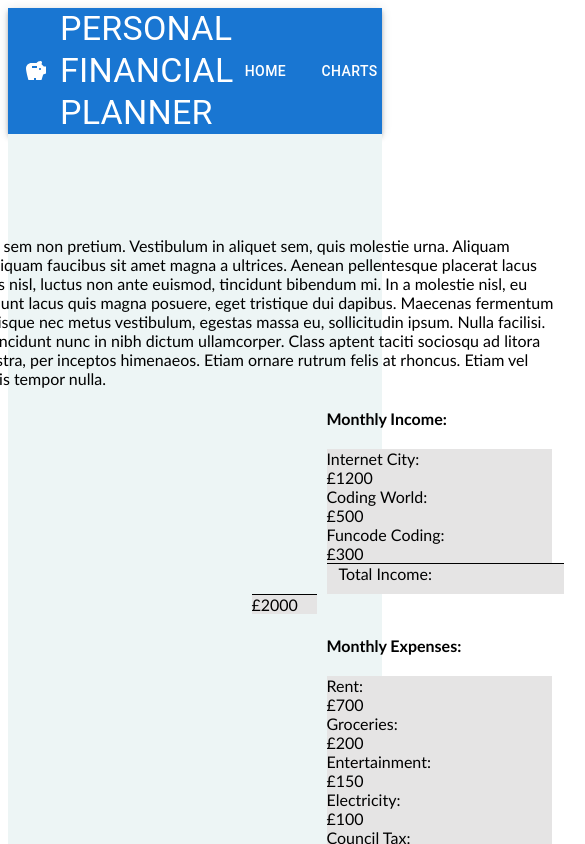
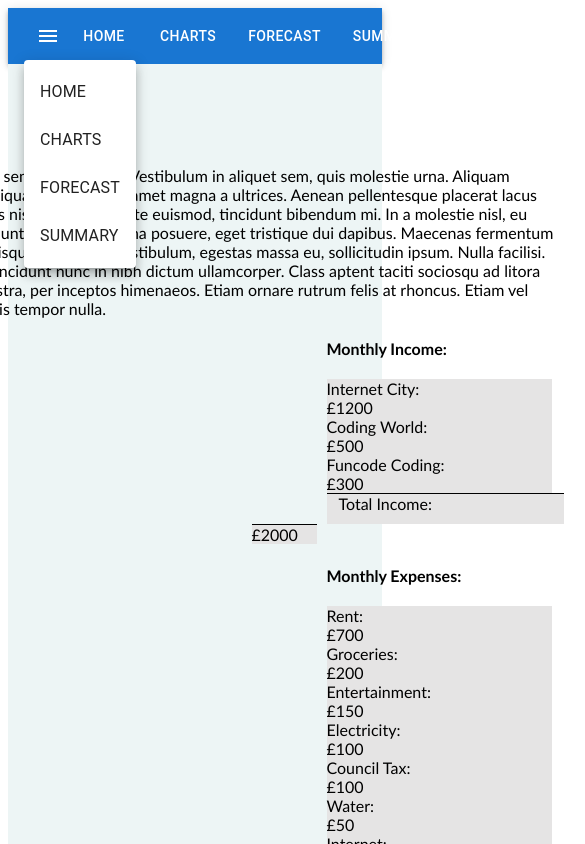
Before and after one commit to DavidBlueLamassu/personal-financial-planner, a React (Create React App) app: page /summary in a window 390 px wide. Both pictures are taken after a click on the button "account of current user". Shown: the top 844 px of the page, 585 px wide, since content can reach past the window. Built offline with nearby package versions, Linux system fonts and the light colour scheme.

Commit message:
Updated NAVBAR to make it responsive

```diff
--- a/src/components/NavBar.js
+++ b/src/components/NavBar.js
@@ -8,42 +8,86 @@
   Typography,
   Stack,
   Button,
-  // styled,
-  // Box,
+  Container,
+  Box,
+  MenuItem,
+  Menu,
 } from "@mui/material";
 import SavingsIcon from "@mui/icons-material/Savings";
-// import { TabList, TabPanel, TabContext } from "@mui/lab";
+import MenuIcon from "@mui/icons-material/Menu";
 
-// const useStyles = makeStyles({
-//   button: {
-//     "&.active": {
-//       background: "black",
-//     },
-//   },
-// });
+const pages = ["HOME", "CHARTS", "FORECAST", "SUMMARY"];
 
 function NavBar() {
-  // const [value, setValue] = React.useState("1");
-  // // still needs to change this...
-  // const handleChange = (event: React.SyntheticEvent, newValue: string) => {
-  //   setValue(newValue);
-  // };
+  const [anchorElNav, setAnchorElNav] = React.useState(null);
+
+  const handleOpenNavMenu = (event) => {
+    setAnchorElNav(event.currentTarget);
+  };
+  const handleCloseNavMenu = () => {
+    setAnchorElNav(null);
+  };
 
   return (
     <AppBar position="static">
-      <Toolbar>
-        <IconButton size="large" edge="start" color="inherit" aria-label="logo">
+      <Container maxWidth="xl">
+        <Toolbar disableGutters>
+          <IconButton
+            size="large"
+            edge="start"
+            color="inherit"
+            aria-label="logo"
+            sx={{ display: { xs: "none", md: "flex" }, mr: 1 }}
+          >
             <SavingsIcon />
           </IconButton>
+
+          <Box sx={{ flexGrow: 1, display: { xs: "flex", sm: "none" } }}>
+            <IconButton
+              size="large"
+              aria-label="account of current user"
+              aria-controls="menu-appbar"
+              aria-haspopup="true"
+              onClick={handleOpenNavMenu}
+              color="inherit"
+            >
+              <MenuIcon />
+            </IconButton>
+            <Menu
+              id="menu-appbar"
+              anchorEl={anchorElNav}
+              anchorOrigin={{
+                vertical: "bottom",
+                horizontal: "left",
+              }}
+              keepMounted
+              transformOrigin={{
+                vertical: "top",
+                horizontal: "left",
+              }}
+              open={Boolean(anchorElNav)}
+              onClose={handleCloseNavMenu}
+              sx={{
+                display: { xs: "block", md: "none" },
+              }}
+            >
+              {pages.map((page) => (
+                <MenuItem key={page} onClick={handleCloseNavMenu}>
+                  <Typography textAlign="center">{page}</Typography>
+                </MenuItem>
+              ))}
+            </Menu>
+          </Box>
+
           <Typography
             className="navTitle"
             variant="h4"
             component="div"
-          sx={{ flexGrow: 1 }}
+            sx={{ flexGrow: 1, display: { xs: "none", sm: "flex" } }}
           >
             PERSONAL FINANCIAL PLANNER
           </Typography>
-        <Stack direction="row" spacing={2}>
+          <Stack direction="row" spacing={2} sx={{ display: { sm: "flex" } }}>
             <Button color="inherit" component={NavLink} to="/">
               HOME
             </Button>
@@ -59,25 +103,179 @@
             <NavLink
               to="//form"
               className={({ isActive }) =>
-            isActive ? 'nav-link active' : 'nav-link'
+                isActive ? "nav-link active" : "nav-link"
               }
             >
-            Form
+              {/* Form */}
             </NavLink>
           </Stack>
         </Toolbar>
+      </Container>
     </AppBar>
-
-    // <AppBar position="static">
-    //   <TabContext value={value}>
-    //     <TabList onChange={handleChange} aria-label="lab API tabs example">
-    //       <Tab label="Item One" value="1" />
-    //       <Tab label="Item Two" value="2" />
-    //       <Tab label="Item Three" value="3" />
-    //     </TabList>
-    //   </TabContext>
-    // </AppBar>
   );
 }
 
 export default NavBar;
+
+// import * as React from "react";
+// import AppBar from "@mui/material/AppBar";
+// import Box from "@mui/material/Box";
+// import Toolbar from "@mui/material/Toolbar";
+// import IconButton from "@mui/material/IconButton";
+// import Typography from "@mui/material/Typography";
+// import Menu from "@mui/material/Menu";
+// import MenuIcon from "@mui/icons-material/Menu";
+// import Container from "@mui/material/Container";
+// import Avatar from "@mui/material/Avatar";
+// import Button from "@mui/material/Button";
+// import Tooltip from "@mui/material/Tooltip";
+// import MenuItem from "@mui/material/MenuItem";
+// import AdbIcon from "@mui/icons-material/Adb";
+
+// const pages = ["Products", "Pricing", "Blog"];
+// const settings = ["Profile", "Account", "Dashboard", "Logout"];
+
+// function NavBar() {
+//   const [anchorElNav, setAnchorElNav] = React.useState(null);
+//   const [anchorElUser, setAnchorElUser] = React.useState(null);
+
+//   const handleOpenNavMenu = (event) => {
+//     setAnchorElNav(event.currentTarget);
+//   };
+//   const handleOpenUserMenu = (event) => {
+//     setAnchorElUser(event.currentTarget);
+//   };
+
+//   const handleCloseNavMenu = () => {
+//     setAnchorElNav(null);
+//   };
+
+//   const handleCloseUserMenu = () => {
+//     setAnchorElUser(null);
+//   };
+
+//   return (
+//     <AppBar position="static">
+//       <Container maxWidth="xl">
+//         <Toolbar disableGutters>
+//           <AdbIcon sx={{ display: { xs: "none", md: "flex" }, mr: 1 }} />
+//           <Typography
+//             variant="h6"
+//             noWrap
+//             component="a"
+//             href="/"
+//             sx={{
+//               mr: 2,
+//               display: { xs: "none", md: "flex" },
+//               fontFamily: "monospace",
+//               fontWeight: 700,
+//               letterSpacing: ".3rem",
+//               color: "inherit",
+//               textDecoration: "none",
+//             }}
+//           >
+//             LOGO
+//           </Typography>
+
+//           <Box sx={{ flexGrow: 1, display: { xs: "flex", md: "none" } }}>
+//             <IconButton
+//               size="large"
+//               aria-label="account of current user"
+//               aria-controls="menu-appbar"
+//               aria-haspopup="true"
+//               onClick={handleOpenNavMenu}
+//               color="inherit"
+//             >
+//               <MenuIcon />
+//             </IconButton>
+//             <Menu
+//               id="menu-appbar"
+//               anchorEl={anchorElNav}
+//               anchorOrigin={{
+//                 vertical: "bottom",
+//                 horizontal: "left",
+//               }}
+//               keepMounted
+//               transformOrigin={{
+//                 vertical: "top",
+//                 horizontal: "left",
+//               }}
+//               open={Boolean(anchorElNav)}
+//               onClose={handleCloseNavMenu}
+//               sx={{
+//                 display: { xs: "block", md: "none" },
+//               }}
+//             >
+//               {pages.map((page) => (
+//                 <MenuItem key={page} onClick={handleCloseNavMenu}>
+//                   <Typography textAlign="center">{page}</Typography>
+//                 </MenuItem>
+//               ))}
+//             </Menu>
+//           </Box>
+//           <AdbIcon sx={{ display: { xs: "flex", md: "none" }, mr: 1 }} />
+//           <Typography
+//             variant="h5"
+//             noWrap
+//             component="a"
+//             href=""
+//             sx={{
+//               mr: 2,
+//               display: { xs: "flex", md: "none" },
+//               flexGrow: 1,
+//               fontFamily: "monospace",
+//               fontWeight: 700,
+//               letterSpacing: ".3rem",
+//               color: "inherit",
+//               textDecoration: "none",
+//             }}
+//           >
+//             LOGO
+//           </Typography>
+//           <Box sx={{ flexGrow: 1, display: { xs: "none", md: "flex" } }}>
+//             {pages.map((page) => (
+//               <Button
+//                 key={page}
+//                 onClick={handleCloseNavMenu}
+//                 sx={{ my: 2, color: "white", display: "block" }}
+//               >
+//                 {page}
+//               </Button>
+//             ))}
+//           </Box>
+
+//           <Box sx={{ flexGrow: 0 }}>
+//             <Tooltip title="Open settings">
+//               <IconButton onClick={handleOpenUserMenu} sx={{ p: 0 }}>
+//                 <Avatar alt="Remy Sharp" src="/static/images/avatar/2.jpg" />
+//               </IconButton>
+//             </Tooltip>
+//             <Menu
+//               sx={{ mt: "45px" }}
+//               id="menu-appbar"
+//               anchorEl={anchorElUser}
+//               anchorOrigin={{
+//                 vertical: "top",
+//                 horizontal: "right",
+//               }}
+//               keepMounted
+//               transformOrigin={{
+//                 vertical: "top",
+//                 horizontal: "right",
+//               }}
+//               open={Boolean(anchorElUser)}
+//               onClose={handleCloseUserMenu}
+//             >
+//               {settings.map((setting) => (
+//                 <MenuItem key={setting} onClick={handleCloseUserMenu}>
+//                   <Typography textAlign="center">{setting}</Typography>
+//                 </MenuItem>
+//               ))}
+//             </Menu>
+//           </Box>
+//         </Toolbar>
+//       </Container>
+//     </AppBar>
+//   );
+// }
+// export default NavBar;
```
Lines whose indentation alone changed are shown as unchanged.
